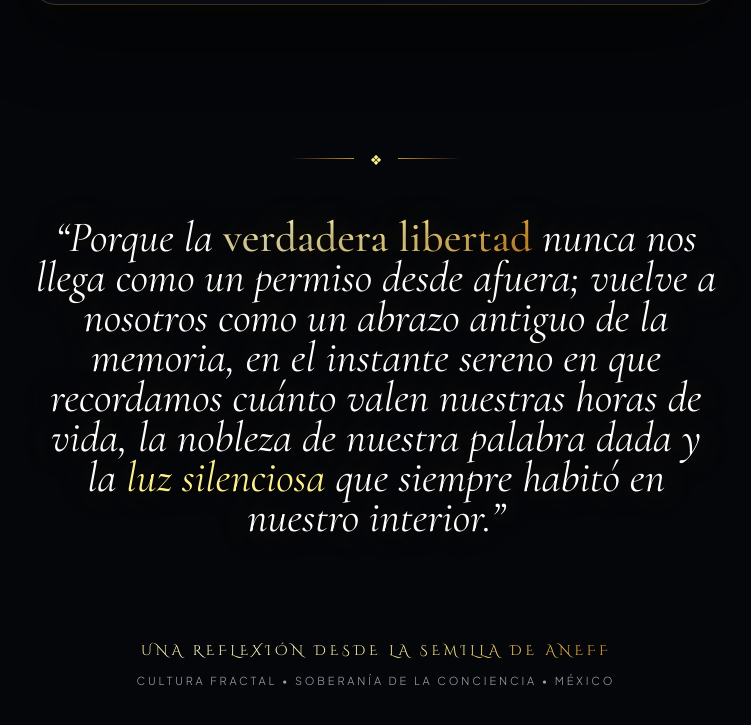
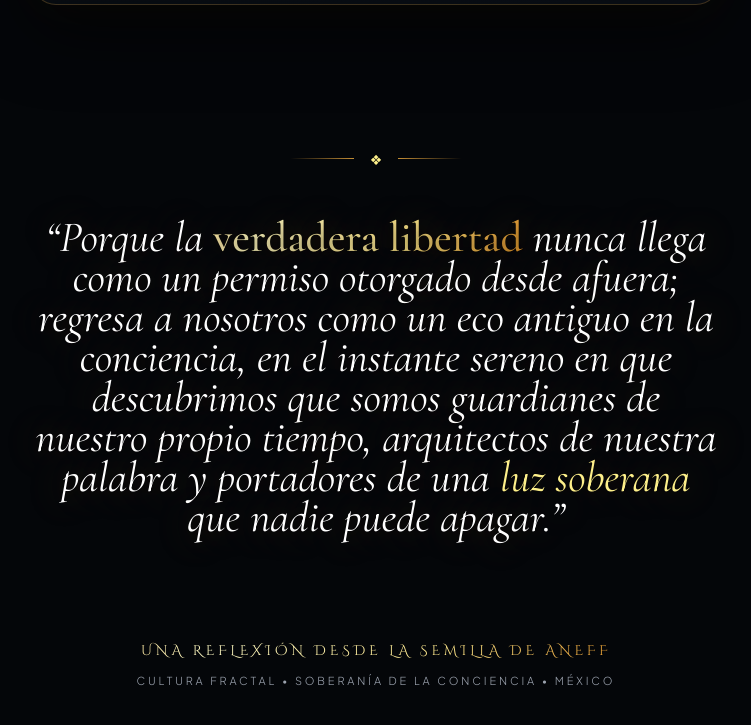
Before and after one commit to ANEFF1618/conciencia-fractal, a plain HTML site: page index.html in a window 1280 px wide. Shown: the part 5638-6363 px from the top of the page, without its empty margins (264-1015 px from the left). Drawn offline with nearby package versions, Linux system fonts and the light colour scheme; animation ran at ten frames a second.

Commit message:
Update index.html

```diff
--- a/index.html
+++ b/index.html
@@ -414,7 +414,7 @@
         </div>
 
         <p class="font-serif italic text-2xl sm:text-4xl md:text-[2.7rem] text-white leading-[1.4] gold-glow-text">
-          “Porque la <span class="shimmer-gold not-italic font-medium">verdadera libertad</span> nunca nos llega como un permiso desde afuera; vuelve a nosotros como un abrazo antiguo de la memoria, en el instante sereno en que recordamos cuánto valen nuestras horas de vida, la nobleza de nuestra palabra dada y la <span class="text-gold-light">luz silenciosa</span> que siempre habitó en nuestro interior.”
+          “Porque la <span class="shimmer-gold not-italic font-medium">verdadera libertad</span> nunca llega como un permiso otorgado desde afuera; regresa a nosotros como un eco antiguo en la conciencia, en el instante sereno en que descubrimos que somos guardianes de nuestro propio tiempo, arquitectos de nuestra palabra y portadores de una <span class="text-gold-light">luz soberana</span> que nadie puede apagar.”
         </p>
 
         <div class="pt-14 flex flex-col items-center space-y-3">
```
